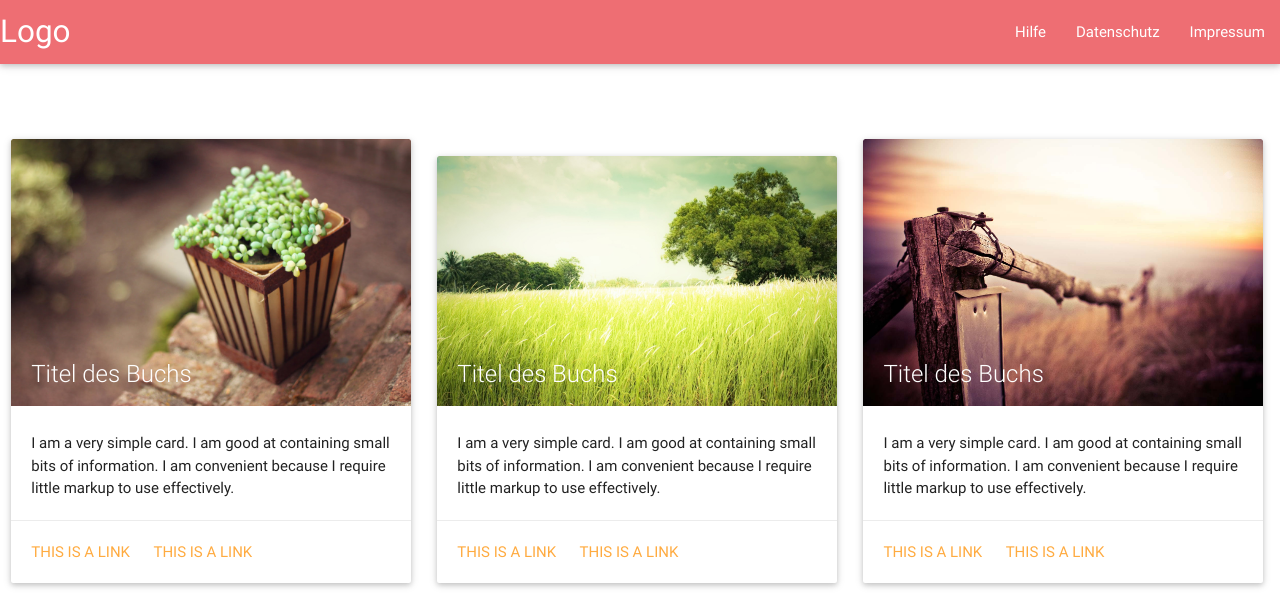
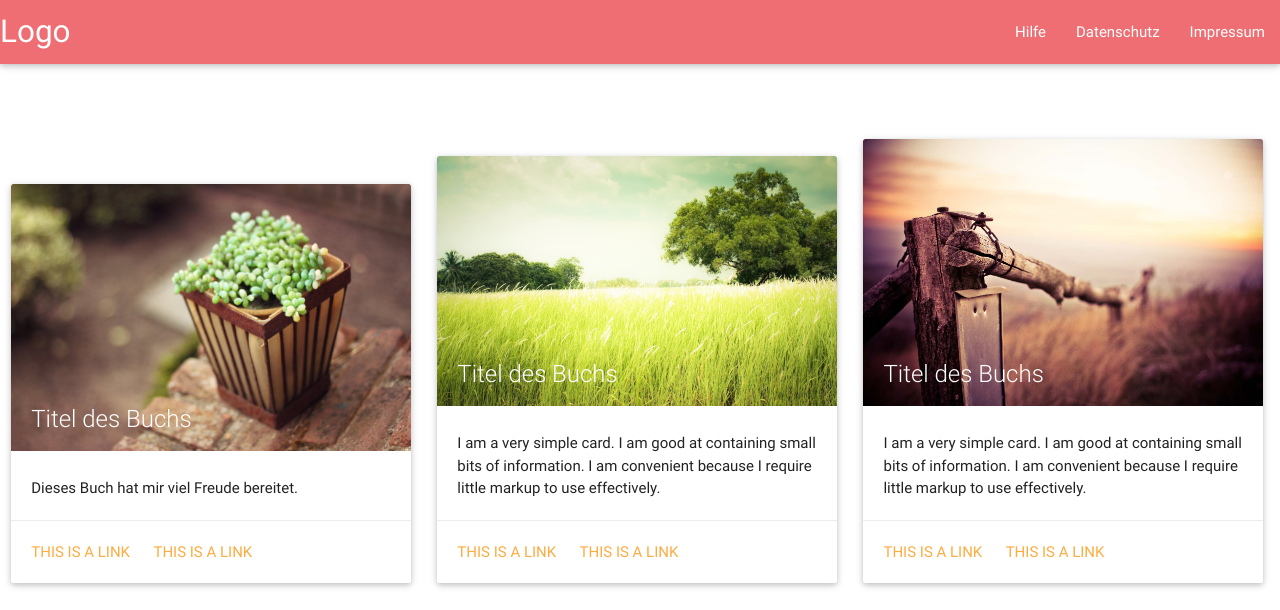
Before and after one commit to ktina/frontend-adex, a plain HTML site: page index.html in a window 1280 px wide. Shown: the top 610 px of the page. Drawn offline with Linux system fonts and the light colour scheme.

Commit message:
Changed a text.

```diff
--- a/index.html
+++ b/index.html
@@ -36,8 +36,7 @@
 						<span class="card-title">Titel des Buchs</span>
 					</div>
 					<div class="card-content">
-						<p>I am a very simple card. I am good at containing small bits of information.
-						I am convenient because I require little markup to use effectively.</p>
+						<p>Dieses Buch hat mir viel Freude bereitet.</p>
 					</div>
 					<div class="card-action">
 						<a href="#">This is a link</a>
```
